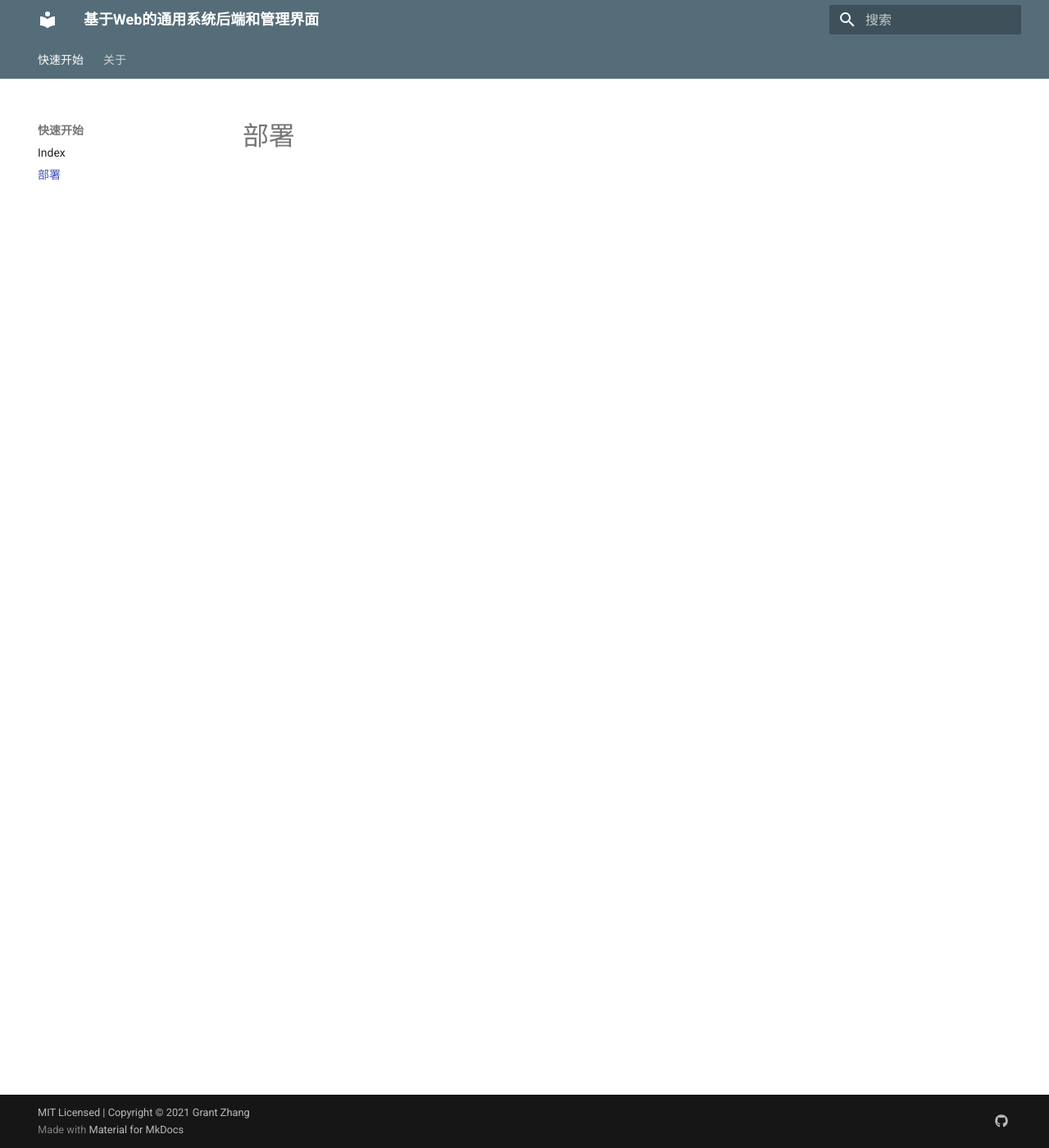
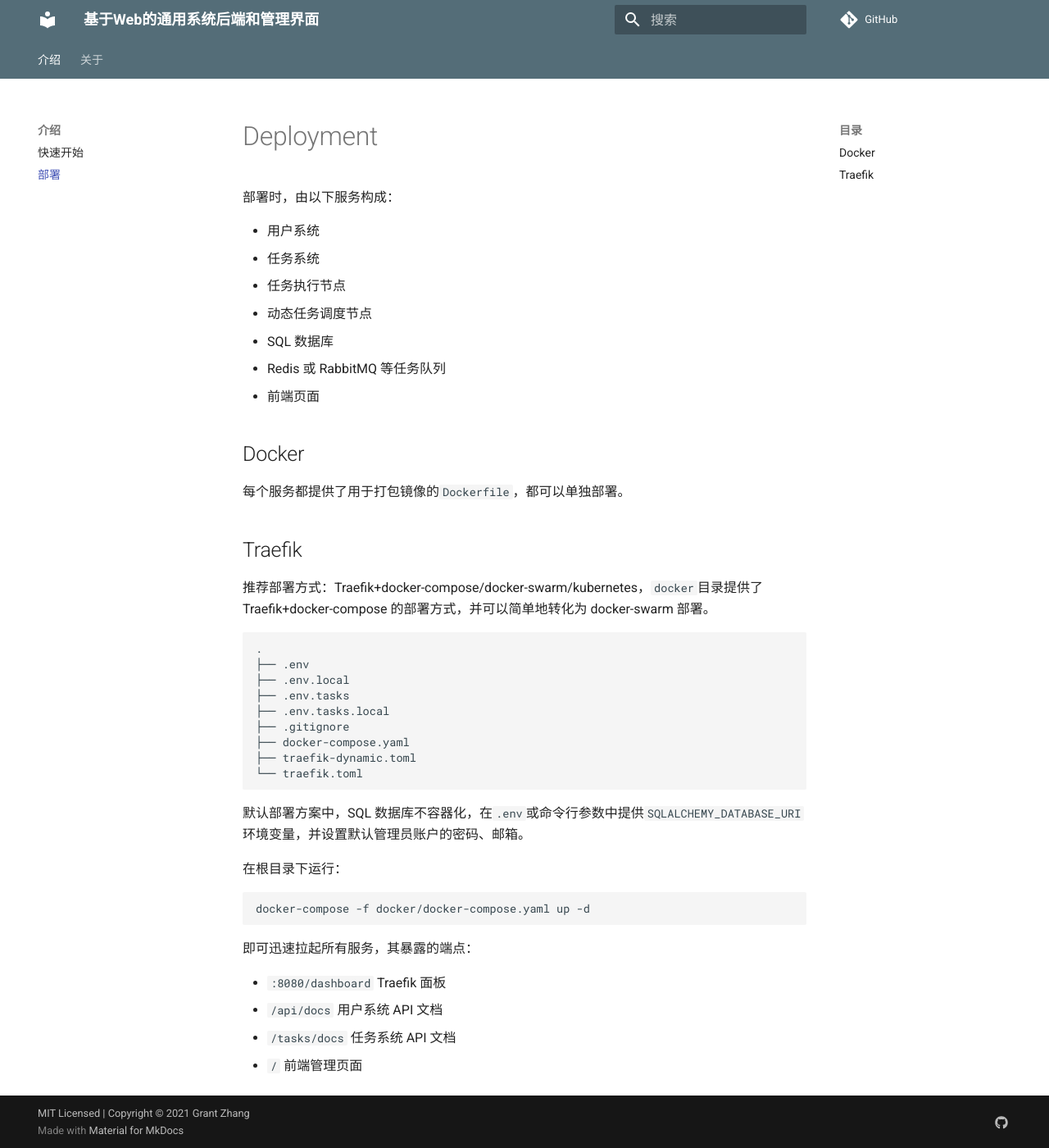
Before and after one commit to gntzh/ed-proj, an MkDocs documentation site: the page built from docs/docs/guides/deployment.md, in a window 1280 px wide and 1400 px high. Shown: the whole window at 82% size. Built offline with MkDocs 1.6.1 and Material for MkDocs 9.7.7, drawn with Linux system fonts in a browser that asks for light colours; comment, search, counter and statistics services are not loaded.

Commit message:
docs: add guides

````diff
--- a/docs/docs/guides/deployment.md
+++ b/docs/docs/guides/deployment.md
@@ -1 +1,50 @@
-# 部署
+---
+summary: 对使用方法，构键技术，部署方法等作以说明。
+---
+
+# Deployment
+
+部署时，由以下服务构成：
+
+- 用户系统
+- 任务系统
+- 任务执行节点
+- 动态任务调度节点
+- SQL 数据库
+- Redis 或 RabbitMQ 等任务队列
+- 前端页面
+
+## Docker
+
+每个服务都提供了用于打包镜像的`Dockerfile`，都可以单独部署。
+
+## Traefik
+
+推荐部署方式：Traefik+docker-compose/docker-swarm/kubernetes，`docker`目录提供了 Traefik+docker-compose 的部署方式，并可以简单地转化为 docker-swarm 部署。
+
+```
+.
+├── .env
+├── .env.local
+├── .env.tasks
+├── .env.tasks.local
+├── .gitignore
+├── docker-compose.yaml
+├── traefik-dynamic.toml
+└── traefik.toml
+```
+
+默认部署方案中，SQL 数据库不容器化，在`.env`或命令行参数中提供`SQLALCHEMY_DATABASE_URI`环境变量，并设置默认管理员账户的密码、邮箱。
+
+在根目录下运行：
+
+```
+docker-compose -f docker/docker-compose.yaml up -d
+```
+
+即可迅速拉起所有服务，其暴露的端点：
+
+- `:8080/dashboard` Traefik 面板
+- `/api/docs` 用户系统 API 文档
+- `/tasks/docs` 任务系统 API 文档
+- `/` 前端管理页面
--- a/docs/mkdocs.yaml
+++ b/docs/mkdocs.yaml
@@ -1,6 +1,8 @@
 site_name: 基于Web的通用系统后端和管理界面
 site_author: Grant Zhang
 site_dir: dist
+repo_url: https://github.com/gntzh/ed-proj/
+edit_uri: edit/main/docs/docs/
 copyright: MIT Licensed | Copyright © 2021 Grant Zhang
 theme:
   name: material
@@ -19,7 +21,9 @@ extra:
     - icon: fontawesome/brands/github
       link: https://github.com/gntzh
 nav:
-  - 快速开始:
-      - guides/index.md
-      - guides/deployment.md
-  - about.md
+  - 介绍:
+      - guides/quick-start.md
+      - 部署: guides/deployment.md
+  - 关于: about.md
+markdown_extensions:
+  - attr_list
````
Also changed, not shown: docs/docs/guides/quick-start.md (added, +17 -0 lines), docs/docs/index.md (+29 -2 lines), docs/docs/guides/index.md (deleted).
